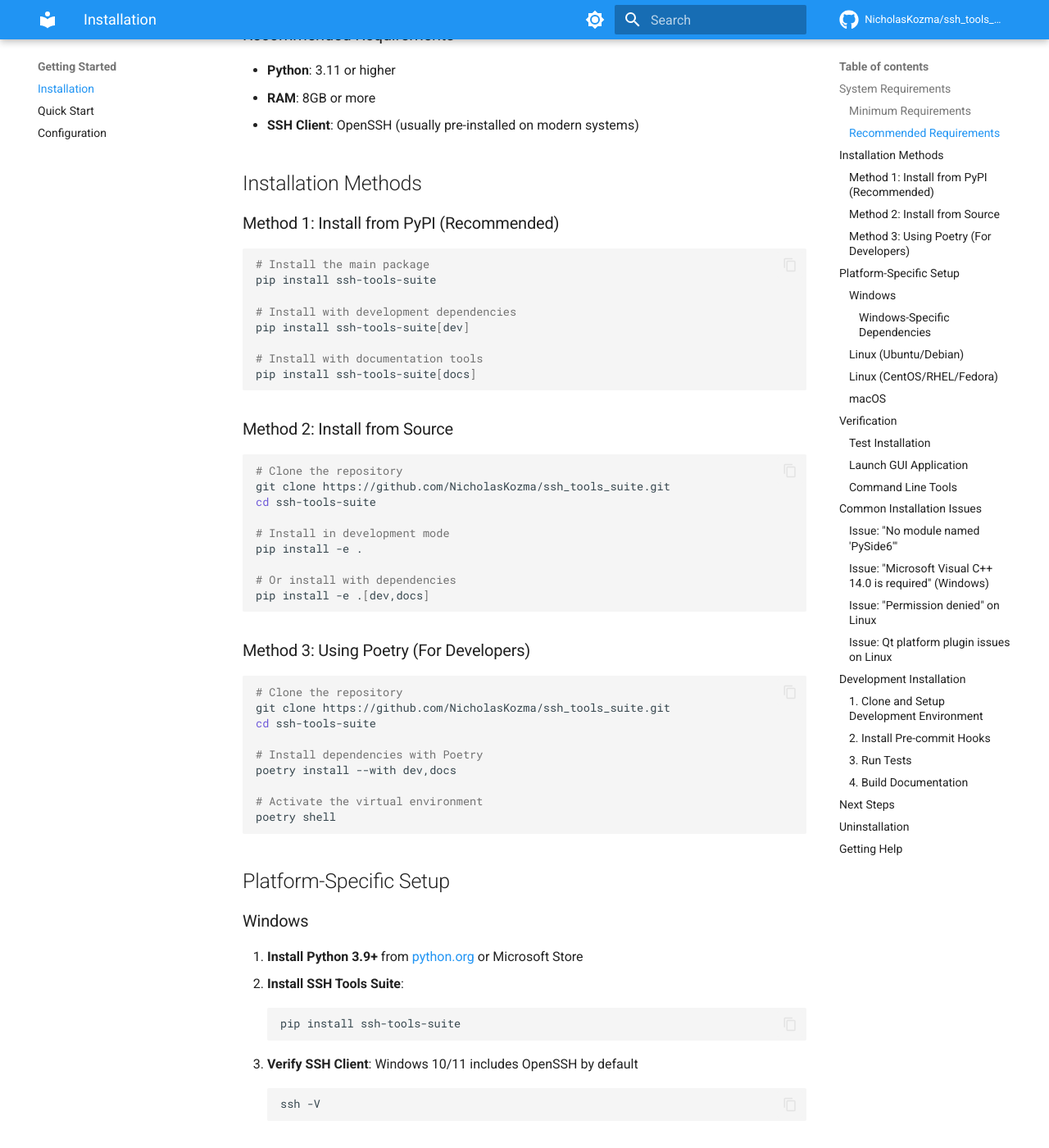
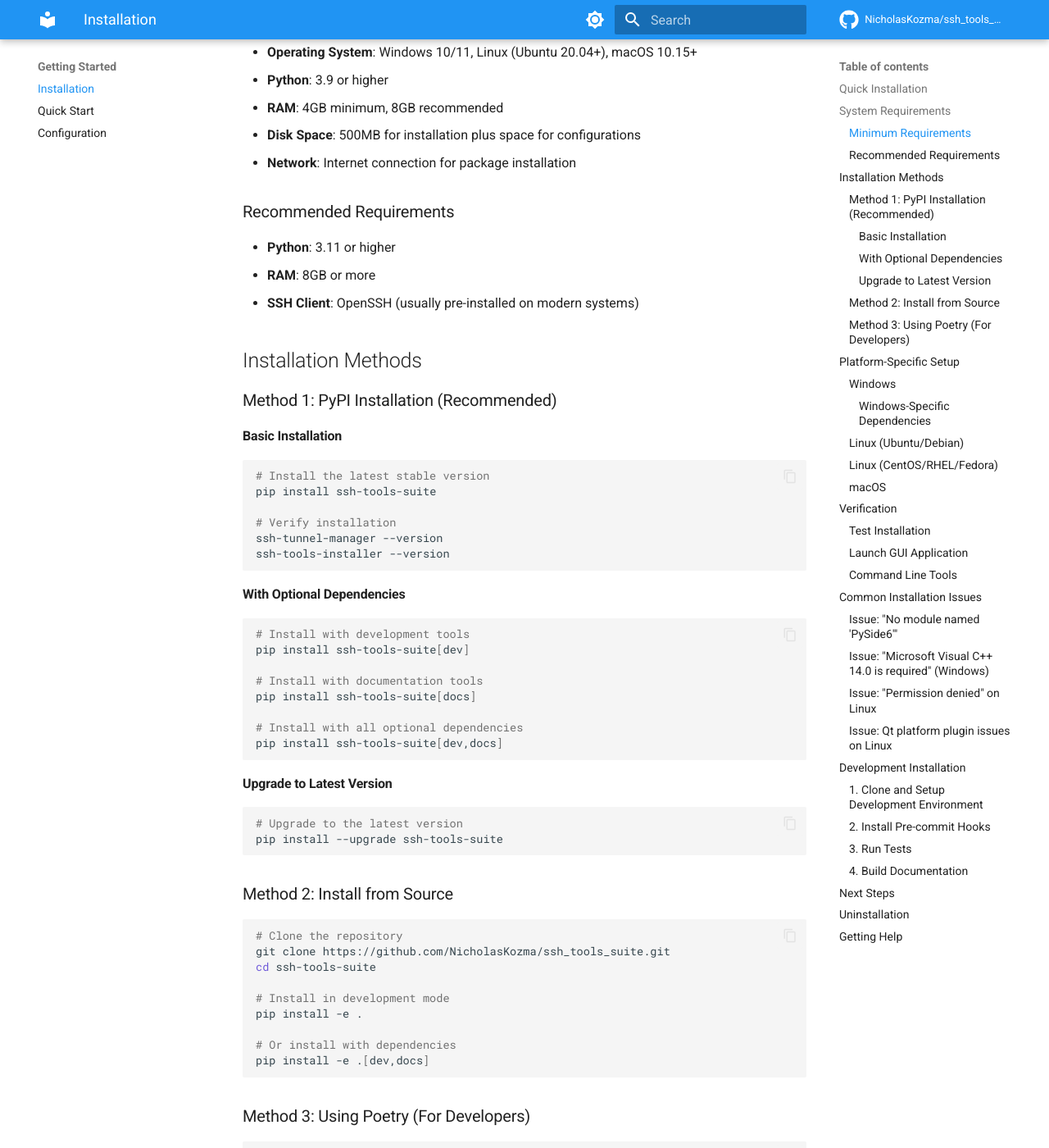
Before and after one commit to NicholasKozma/ssh_tools_suite, an MkDocs documentation site: the page built from docs/getting-started/installation.md, in a window 1280 px wide and 1400 px high, scrolled down 555 px. Shown: the whole window at 82% size. Built offline with MkDocs 1.6.1 and Material for MkDocs 9.7.7, drawn with Linux system fonts in a browser that asks for light colours; comment, search, counter and statistics services are not loaded; the version menu is left out; some of the changed text lies outside the part shown.

Commit message:
chore: update documentation files for consistency and clarity

````diff
--- a/docs/getting-started/installation.md
+++ b/docs/getting-started/installation.md
@@ -1,6 +1,17 @@
 # Installation Guide
 
+[![PyPI version](https://badge.fury.io/py/ssh-tools-suite.svg)](https://badge.fury.io/py/ssh-tools-suite)
+[![PyPI - Downloads](https://img.shields.io/pypi/dm/ssh-tools-suite)](https://pypi.org/project/ssh-tools-suite/)
+
 This guide will help you install and set up the SSH Tools Suite on your system.
+
+## Quick Installation
+
+The easiest way to install SSH Tools Suite is via PyPI:
+
+```bash
+pip install ssh-tools-suite
+```
 
 ## System Requirements
 
@@ -18,17 +29,34 @@ This guide will help you install and set up the SSH Tools Suite on your system.
 
 ## Installation Methods
 
-### Method 1: Install from PyPI (Recommended)
+### Method 1: PyPI Installation (Recommended)
 
+#### Basic Installation
 ```bash
-# Install the main package
+# Install the latest stable version
 pip install ssh-tools-suite
 
-# Install with development dependencies
+# Verify installation
+ssh-tunnel-manager --version
+ssh-tools-installer --version
+```
+
+#### With Optional Dependencies
+```bash
+# Install with development tools
 pip install ssh-tools-suite[dev]
 
 # Install with documentation tools
 pip install ssh-tools-suite[docs]
+
+# Install with all optional dependencies
+pip install ssh-tools-suite[dev,docs]
+```
+
+#### Upgrade to Latest Version
+```bash
+# Upgrade to the latest version
+pip install --upgrade ssh-tools-suite
 ```
 
 ### Method 2: Install from Source
--- a/pyproject.toml
+++ b/pyproject.toml
@@ -4,7 +4,7 @@ build-backend = "setuptools.build_meta"
 
 [project]
 name = "ssh-tools-suite"
-version = "2.1.0"
+version = "1.0.0"
 authors = [
     {name = "Nicholas Kozma", email = "Nicholas.Kozma@us.bosch.com"},
 ]
@@ -70,6 +70,7 @@ Homepage = "https://github.com/NicholasKozma/ssh_tools_suite"
 Documentation = "https://nicholaskozma.github.io/ssh_tools_suite/"
 Repository = "https://github.com/NicholasKozma/ssh_tools_suite.git"
 "Bug Reports" = "https://github.com/NicholasKozma/ssh_tools_suite/issues"
+"PyPI" = "https://pypi.org/project/ssh-tools-suite/"
 Changelog = "https://github.com/NicholasKozma/ssh_tools_suite/blob/main/CHANGELOG.md"
 
 [project.scripts]
--- a/setup.py
+++ b/setup.py
@@ -18,7 +18,7 @@ if requirements_file.exists():
 
 setup(
     name="ssh-tunnel-manager",
-    version="2.1.0",
+    version="1.0.0",
     author="Nicholas Kozma",
     author_email="Nicholas.Kozma@us.bosch.com",
     description="SSH Tunnel Manager - Comprehensive SSH tunnel management application",
````
Also changed, not shown: README.md (+16 -3 lines), docs/getting-started/quick-start.md (+10 -0 lines), docs/index.md (+19 -0 lines).
